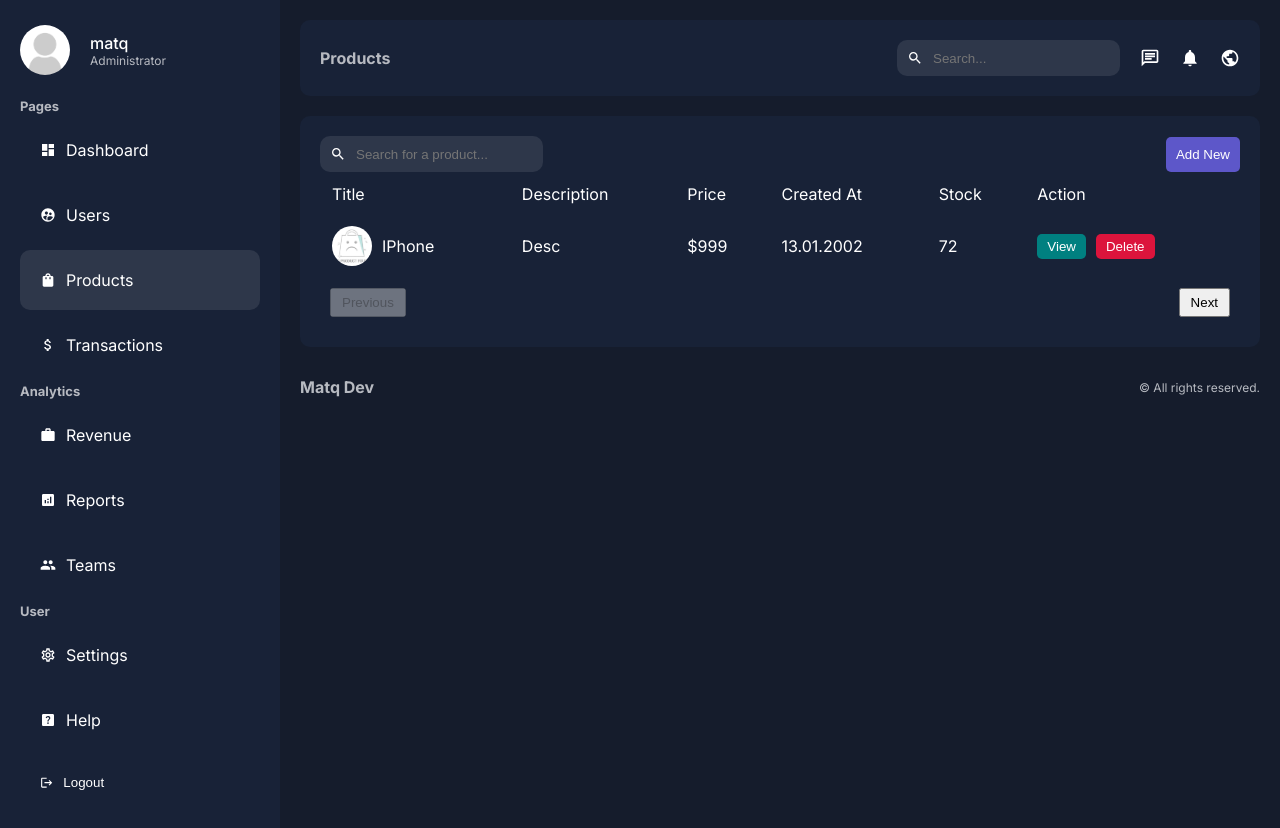
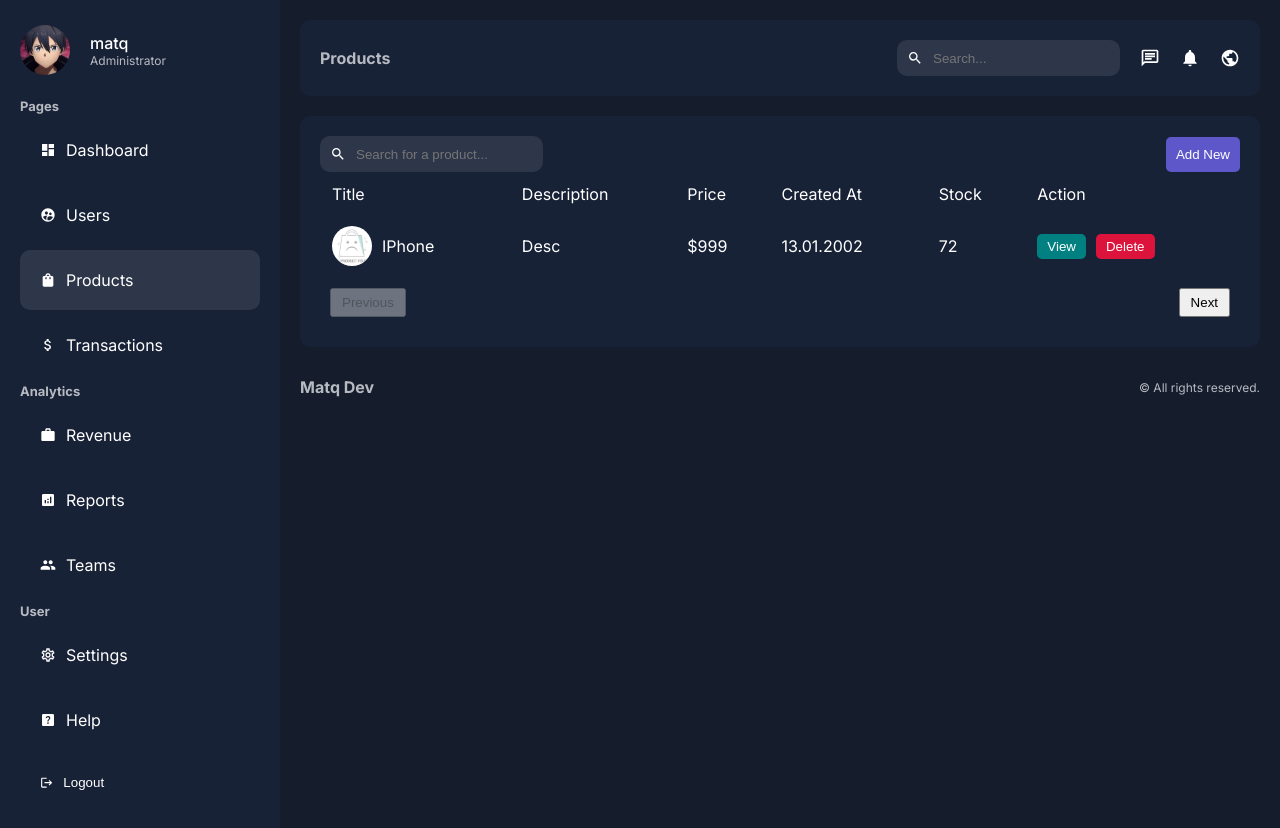
Before and after one commit to 02Alexis/Admin-dashboard-next, a Next.js app: page /dashboard/products in a window 1280 px wide. Built offline with nearby package versions, Linux system fonts and the light colour scheme.

Commit message:
image changed

```diff
--- a/app/ui/dashboard/sidebar/sidebar.jsx
+++ b/app/ui/dashboard/sidebar/sidebar.jsx
@@ -83,7 +83,7 @@ const Sidebar = () => {
       <div className={styles.user}>
         <Image
           className={styles.userImage}
-          src="/noavatar.png"
+          src="/kirito.jpg"
           alt=""
           width="50"
           height="50"
```
Also changed, not shown: public/kirito.jpg (added).
